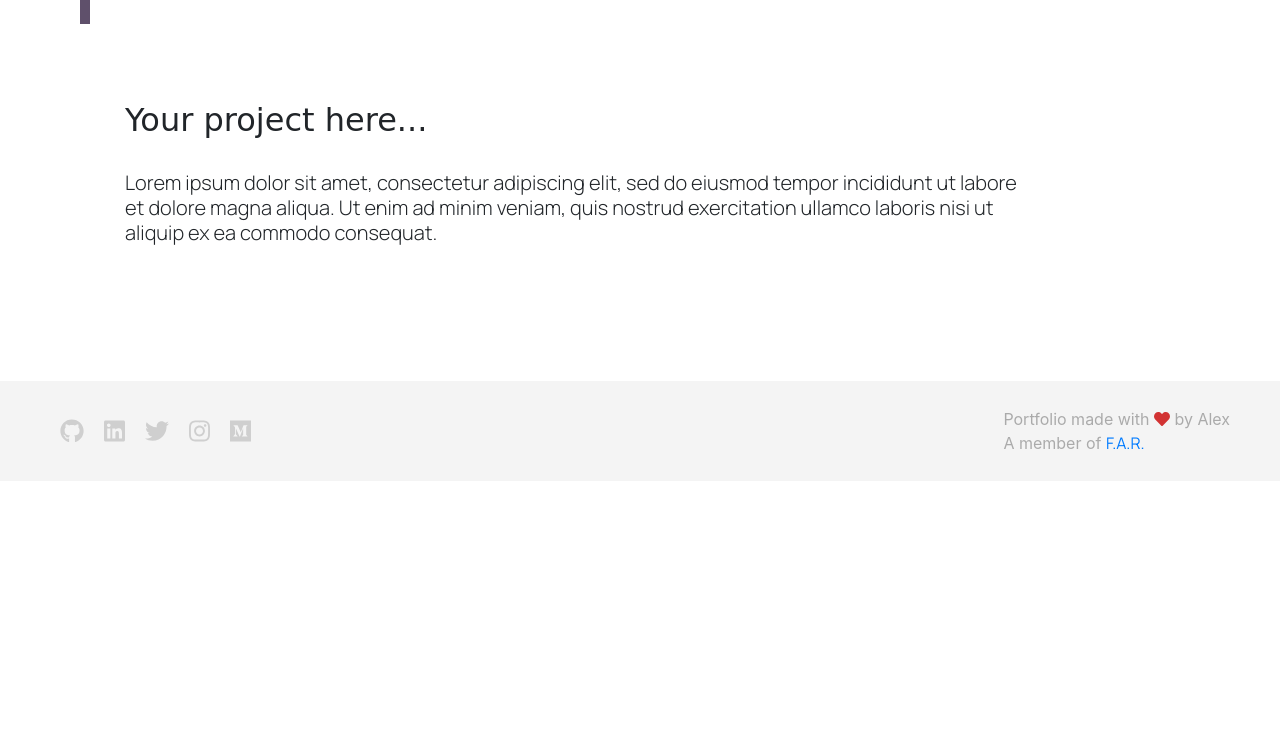
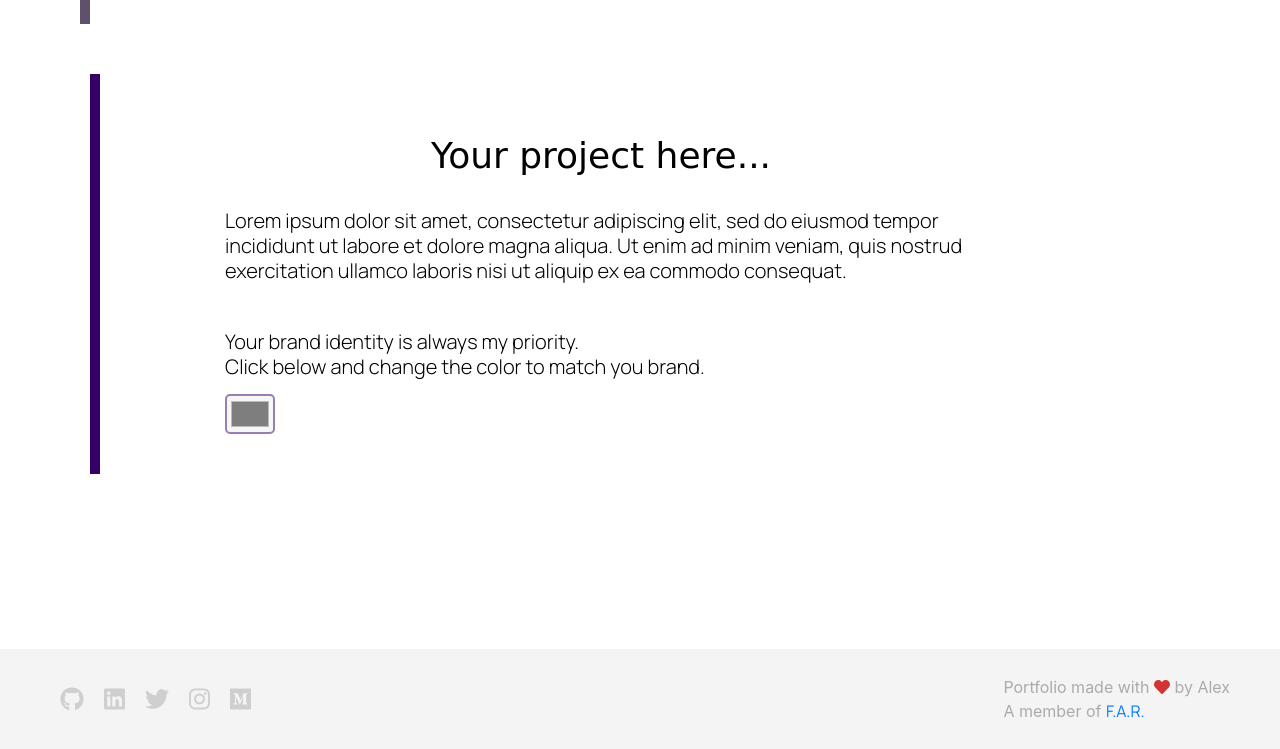
Before and after one commit to alexandrezagame/portfolio, a PHP site: page / in a window 1280 px wide. Shown: the part 3432-4181 px from the top of the page. Before the commit the page ends 3881 px from the top, so only its background shows below. Run offline with PHP 8.4, Linux system fonts and the light colour scheme; some libraries are stand-ins or nearby versions; some web fonts are replaced.

Commit message:
beautifying the your-project-here card

```diff
--- a/index.html
+++ b/index.html
@@ -24,8 +24,6 @@
     <script src="https://cdn.jsdelivr.net/npm/popper.js@1.16.0/dist/umd/popper.min.js" integrity="sha384-Q6E9RHvbIyZFJoft+2mJbHaEWldlvI9IOYy5n3zV9zzTtmI3UksdQRVvoxMfooAo" crossorigin="anonymous"></script>
     <script src="https://stackpath.bootstrapcdn.com/bootstrap/4.4.1/js/bootstrap.min.js" integrity="sha384-wfSDF2E50Y2D1uUdj0O3uMBJnjuUD4Ih7YwaYd1iqfktj0Uod8GCExl3Og8ifwB6" crossorigin="anonymous"></script>
 
-    <!-- cloudfare -->
-    <script src="https://cdnjs.cloudflare.com/ajax/libs/chroma-js/2.1.0/chroma.min.js"></script>
 
 </head>
 
@@ -211,7 +209,10 @@
                     Here are my most recent projects. For all of them I have worked from the start in implementing a vision, guiding, coding and delivering. I design my project's wireframe & mockup using Figma and Whimsical, and test the UX with a prototype before starting coding.
                     </p>
                     <p>
-                    I code using Ruby on Rails framework along CSS, HTML and JS.
+                    I code using Ruby on Rails framework along HTML5, CSS3, twitter-bootstrap, JavaScript, Ajax, API integration.
+                    </p>
+                    <p>
+                    My core objective is to provide high quality work to my clients and set a standard to my work that it may improve as I go on in providing my services. It doesn't matter if you hire me for a small job – or a big job – I won’t stop work until you’re 100% happy with that.
                     </p>
                 </div>
 
@@ -364,27 +365,72 @@
         </div>
     </section>
 
+    <section class="sticky-project project4">
+    <div class="projects-section four">
+        <section class="projects selection">
+            <div class="future-projects-card">
+                <div class="future-intro">
+                    <h2>Your project here...</h2>
+                    <p>
+                        Lorem ipsum dolor sit amet, consectetur adipiscing elit, sed do eiusmod tempor incididunt ut labore et dolore magna aliqua. Ut enim ad minim veniam, quis nostrud exercitation ullamco laboris nisi ut aliquip ex ea commodo consequat.
+                    </p>
+                    <p>Your brand identity is always my priority. <br>Click below and change the color to match you brand.</p>
+                    <div class="color-changer">
+                        <input type="color">
+                    </div>
+                </div>
+            </div>
+            <!-- <div class="project-carousel">
+                <div id="carouselExampleControls4" class="carousel slide" data-ride="carousel">
+                    <div class="carousel-inner">
+                        <div class="carousel-item active">
+                            <img src="./images/flowershop1.png" class="d-block w-100" alt="">
+                        </div>
+                        <div class="carousel-item">
+                            <img src="./images/flowershop2.png" class="d-block w-100" alt="">
+                        </div>
+                        <div class="carousel-item">
+                            <img src="./images/flowershop3.png" class="d-block w-100" alt="">
+                        </div>
+                        <div class="carousel-item">
+                            <img src="./images/flowershop4.png" class="d-block w-100" alt="">
+                        </div>
+                    </div>
+                    <a class="carousel-control-prev" href="#carouselExampleControls4" role="button" data-slide="prev">
+                        <span class="carousel-control-prev-icon" aria-hidden="true"></span>
+                        <span class="sr-only">Previous</span>
+                    </a>
+                    <a class="carousel-control-next" href="#carouselExampleControls4" role="button" data-slide="next">
+                        <span class="carousel-control-next-icon" aria-hidden="true"></span>
+                        <span class="sr-only">Next</span>
+                    </a>
+                </div> -->
+            </div>
+        </section>
+    </div>
+</section>
 <!-- end of project section -->
 </section>
 
 
 <!-- future projects  -->
 
-<section class="future-projects">
+<!-- <section class="future-projects">
     <div class="future-projects-card">
         <div class="future-intro">
             <h2>Your project here...</h2>
             <p>
                 Lorem ipsum dolor sit amet, consectetur adipiscing elit, sed do eiusmod tempor incididunt ut labore et dolore magna aliqua. Ut enim ad minim veniam, quis nostrud exercitation ullamco laboris nisi ut aliquip ex ea commodo consequat.
             </p>
+            <div class="color-changer">
+                Your brand identity is always my priority. Click here and change the color to match you brand.
+                <input type="color">
             </div>
         </div>
-</section>
+    </div>
+</section> -->
 
-<!-- <div class="color-changer">
-    color
-    <input type="color">
-</div> -->
+
 
     <!-- footer -->
     <div class="footer">
@@ -413,7 +459,7 @@
     const dx = div.offsetLeft + 50 - x;
     const dy = div.offsetTop + 50 - y;
     const dist = Math.sqrt(dx * dx + dy * dy);
-    const score = Math.exp(dist * -0.005);
+    const score = Math.exp(dist * -0.003);
 
     div.style.transform = "scale(" + score + ")";
     div.style.fontWeight = 100 + 100 * Math.round(8 * score);
@@ -422,9 +468,10 @@
 
 </script>
 
-<!-- <script>
+<script src="https://cdnjs.cloudflare.com/ajax/libs/chroma-js/2.1.0/chroma.min.js"></script>
+<script>
 const changer = document.querySelector("div.color-changer input");
-const bodyTag = document.querySelector("body");
+const bodyTag = document.querySelector(".future-projects-card");
 
 changer.addEventListener("input", function() {
     bodyTag.style.backgroundColor = changer.value;
@@ -438,7 +485,7 @@ changer.addEventListener("input", function() {
     }
 })
 
-</script> -->
+</script>
 
 </body>
 
--- /dev/null
+++ b/style/components/color-changer.css
@@ -0,0 +1,21 @@
+.color-changer {
+	position: relative;
+	padding: 2px;
+	height: 40px;
+	width: 50px;
+	justify-content: center;
+/*	display: flex;
+    justify-content: center;
+    align-content: center;*/
+}
+
+.color-changer input {
+position: absolute;
+    top: -21px;
+    left: 50px;
+    width: 100%;
+    height: 100%;
+    opacity: 0.5;
+    border: 2px solid #340068;
+	border-radius: 5px;
+}
--- a/style/components/footer.css
+++ b/style/components/footer.css
@@ -5,7 +5,7 @@
   justify-content: space-between;
   height: 100px;
   padding: 0px 50px;
-  margin-top: 50px;
+  margin-top: 150px;
   color: rgba(0,0,0,0.3);
 }
 .footer-links {
--- a/style/components/future-projects.css
+++ b/style/components/future-projects.css
@@ -1,29 +1,52 @@
-section.future-projects {
+/*section.future-projects {
 	width: 90vw;
 	padding: 25px 50px 25px 50px;
-}
+}*/
 
 .future-projects-card {
 	background-color: white;
 	padding: 25px;
-
+	color: black;
+	position: relative;
 }
 
+.future-projects-card.dark {
+	color: #ffffff;
+}
 
 .future-intro h2 {
 	/*font-family: 'Lobster', cursive;*/
+	font-size: 36px !important;
 	padding: 20px 50px 20px 50px;
 	font-family: 'Cedarville Cursive', cursive;
 }
 
 .future-intro p {
-	padding: 20px 50px 20px 50px;
+	padding: 10px 50px 20px 50px;
+	font-family: 'Manrope', sans-serif !important;
+	font-size: 20px !important;
+	font-weight: 300 !important;
+	line-height: 1.25 !important;
 }
 
 @media screen and (max-width: 1024px) {
-  section.future-projects {
+  .future-projects-card {
     width: 100vw !important;
     height: auto !important;
     padding: 0 !important;
   }
 }
+
+@media screen and (max-width: 1024px) {
+  .future-intro p {
+    font-size: 16px !important;
+    padding: 10px 10px 10px 10px !important;
+  }
+}
+
+@media screen and (max-width: 1024px) {
+  .future-intro h2{
+    font-size: 24px !important;
+    padding: 10px 10px 10px 10px !important;
+  }
+}
--- a/style/components/magnifier.css
+++ b/style/components/magnifier.css
@@ -3,7 +3,7 @@
 #hi-magnifier {
   font-family: Fira Sans;
   font-size: 100px;
-  line-height: 100px;
+  line-height: 80px;
   text-align: center;
 
   background-color: black;
@@ -28,7 +28,24 @@ section.hi-there {
 }
 
 div.hi-message {
-  font-weight: 100;
+  font-weight: 300;
   transform: scale(0.2);
   transition: transform 0.1s;
 }
+
+
+@media screen and (max-width: 1024px) {
+  #hi-magnifier {
+    width: 100vw !important;
+    padding: 10px !important;
+    margin: 0 !important;
+    font-size: 50px !important;
+  }
+}
+
+@media screen and (max-width: 1024px) {
+  section.hi-there {
+    grid-template-columns: repeat(4, 1fr) !important;
+    grid-auto-rows: 50px;
+  }
+}
--- a/style/components/photosection.css
+++ b/style/components/photosection.css
@@ -48,7 +48,7 @@
 
 a.my-github {
 	position: fixed;
-	top: 20%;
+	top: 25%;
 	right: 5%;
 	transform-origin: 100% 0;
 	transform: rotate(90deg) translate(50%, 0);
@@ -58,7 +58,7 @@ a.my-github {
 
 a.my-cv {
 	position: fixed;
-	top: 40%;
+	top: 45%;
 	right: 5%;
 	transform-origin: 100% 0;
 	transform: rotate(90deg) translate(50%, 0);
@@ -66,7 +66,7 @@ a.my-cv {
 
 a.my-linkedin {
 	position: fixed;
-	top: 60%;
+	top: 65%;
 	right: 5%;
 	transform-origin: 100% 0;
 	transform: rotate(90deg) translate(50%, 0);
@@ -89,21 +89,3 @@ a.my-linkedin {
     display:none;
   }
 }
-
-/*.color-changer {
-	position: fixed;
-	bottom: 24px;
-	right: 50px;
-	padding: 8px 16px;
-	border: 1px solid black;
-	border-radius: 50px;
-}
-
-.color-changer input {
-	position: absolute;
-	top: 0;
-	left: 0;
-	width: 100%;
-	height: 100%;
-	opacity: 0;
-}*/
--- a/style/components/project.css
+++ b/style/components/project.css
@@ -4,7 +4,7 @@
 
 section.sticky-project {
 	position: sticky;
-	top: 10vh;
+	top: 25vh;
 }
 
 section.sticky-project {
@@ -31,6 +31,7 @@ section.projects {
 @media screen and (max-width: 1024px) {
   div.projects-text p {
     width: 90vw !important;
+    padding: 15px;
   }
 }
 
@@ -76,6 +77,13 @@ section.projects {
   }
 }
 
+@media screen and (max-width: 1024px) {
+  div.projects-section.four {
+    margin-left: 0 !important;
+    height: auto !important;
+  }
+}
+
 .sticky-project.project-intro {
 	width: 90vw;
 	padding: 25px 50px 25px 50px;
@@ -106,19 +114,6 @@ section.projects {
 	border-left: 10px solid #6a6b83 !important;
 }
 
-/*@media screen and (max-width: 1024px) {
-  section.projects-section.two {
-    width: 100vw !important;
-    position: static;
-    height: auto !important;
-    padding: 5px 0 !important;
-    margin: 0 !important;
-    border: 0 !important;
-  }
-}
-*/
-
-
 .sticky-project.project3 {
 	width: 90vw;
 	padding: 25px 50px 25px 50px;
@@ -128,7 +123,15 @@ section.projects {
 	border-left: 10px solid #5f506b !important;
 }
 
-
+.sticky-project.project4 {
+  width: 90vw;
+  padding: 25px 50px 25px 50px;
+  top:0;
+}
+.projects-section.four {
+  margin-left: 40px !important;
+  border-left: 10px solid #340068 !important;
+}
 
 .project-carousel {
 	width: 50% !important;
--- a/style/index.css
+++ b/style/index.css
@@ -8,6 +8,7 @@
 @import "components/wrapper.css";
 @import "components/magnifier.css";
 @import "components/future-projects.css";
+@import "components/color-changer.css";
 @import "https://fonts.googleapis.com/css?family=Poppins:300,400,500,600,700";
 
 
```
Lines whose indentation alone changed are shown as unchanged.
